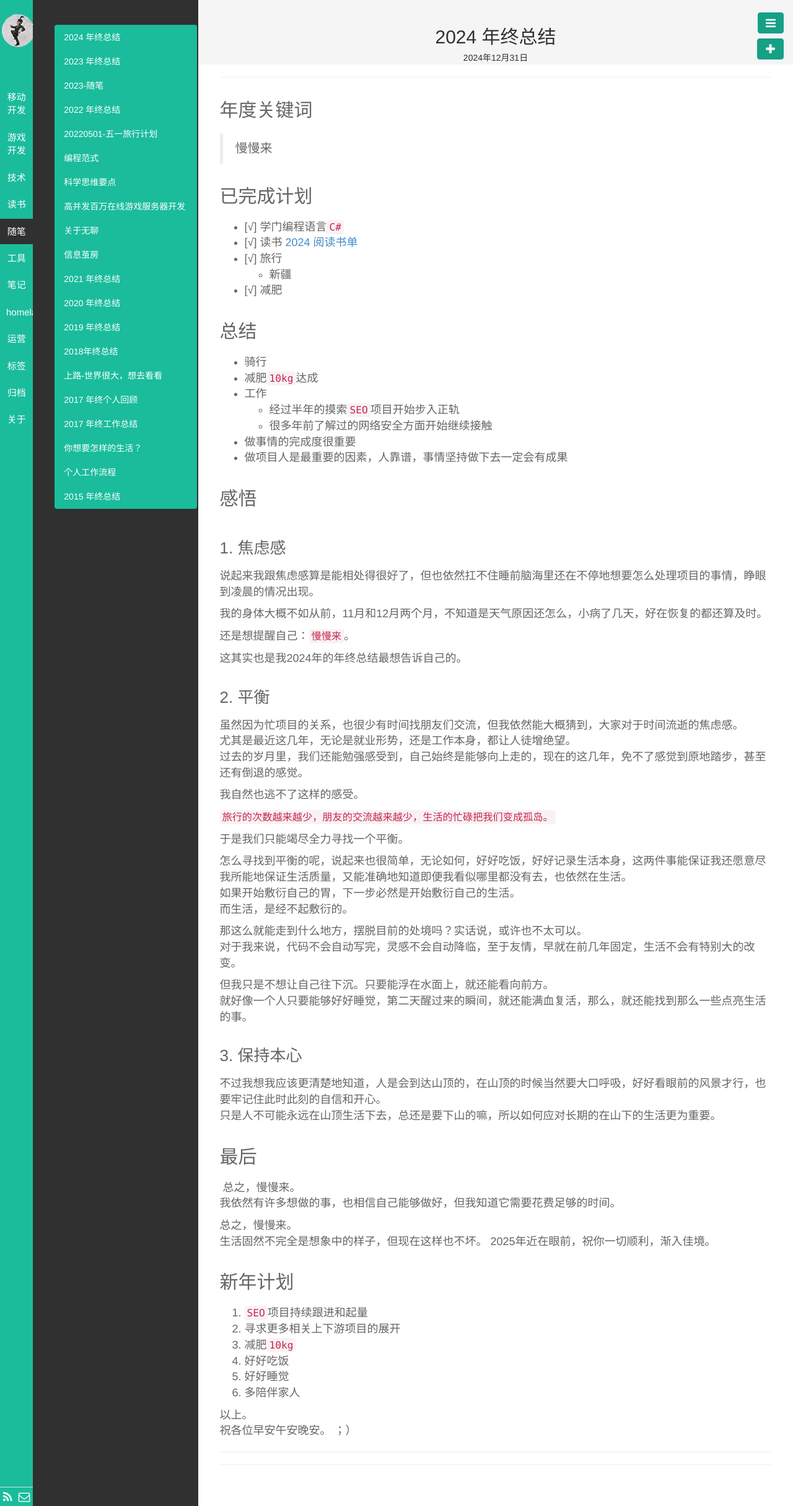
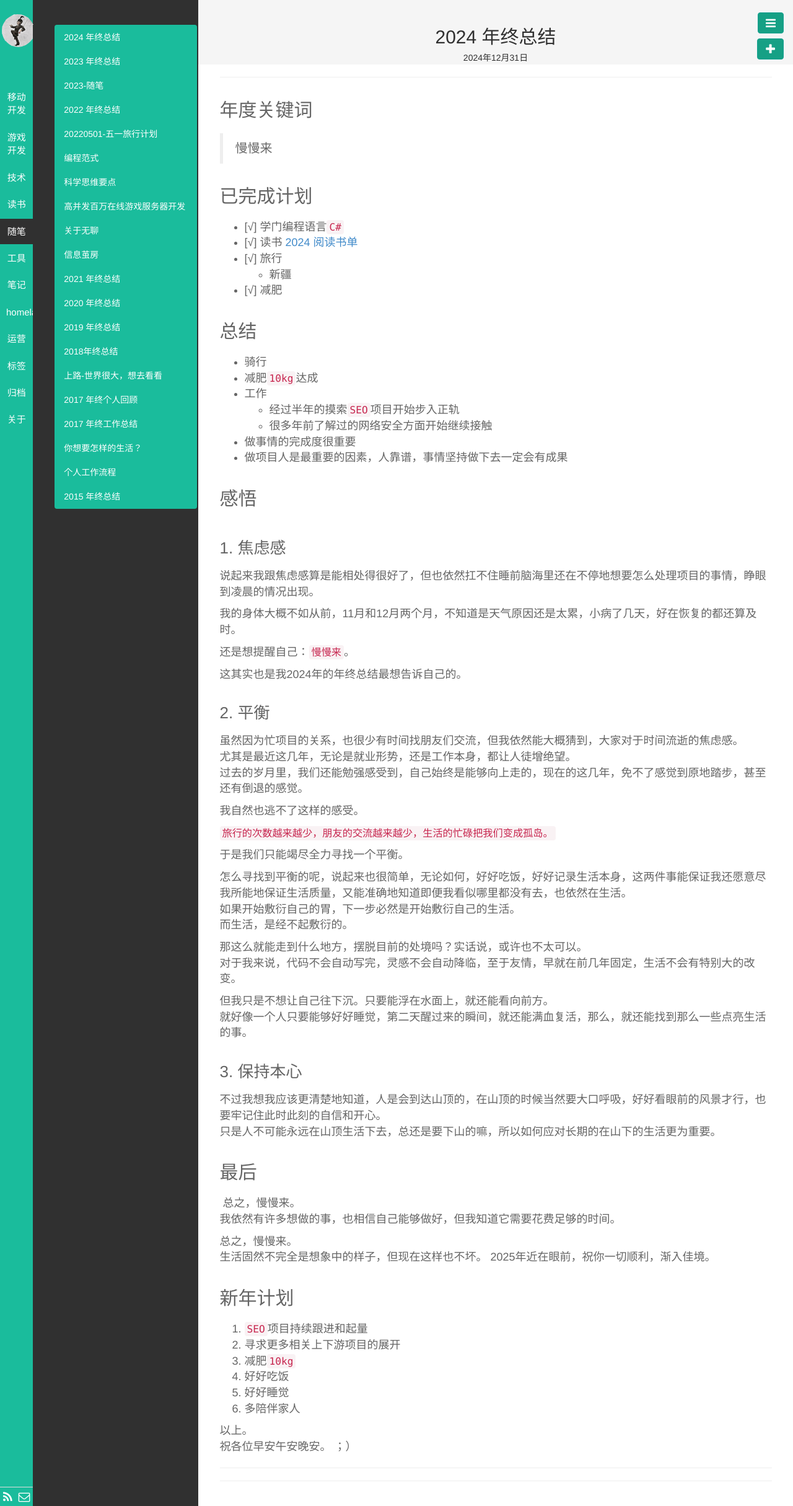
Before and after one commit to darklost/darklost.github.io, a Jekyll site: the page built from _posts/随笔/2024-12-31-2024-year-end.md, in a window 1280 px wide. Shown: the whole page at 62% size. Built offline with Jekyll 4.4.1, drawn with Linux system fonts in a browser that asks for light colours.

Commit message:
feat:修改

```diff
--- a/_posts/随笔/2024-12-31-2024-year-end.md
+++ b/_posts/随笔/2024-12-31-2024-year-end.md
@@ -36,7 +36,7 @@
 
   说起来我跟焦虑感算是能相处得很好了，但也依然扛不住睡前脑海里还在不停地想要怎么处理项目的事情，睁眼到凌晨的情况出现。
 
-  我的身体大概不如从前，11月和12月两个月，不知道是天气原因还怎么，小病了几天，好在恢复的都还算及时。
+  我的身体大概不如从前，11月和12月两个月，不知道是天气原因还是太累，小病了几天，好在恢复的都还算及时。
 
   还是想提醒自己：`慢慢来`。
 
```
